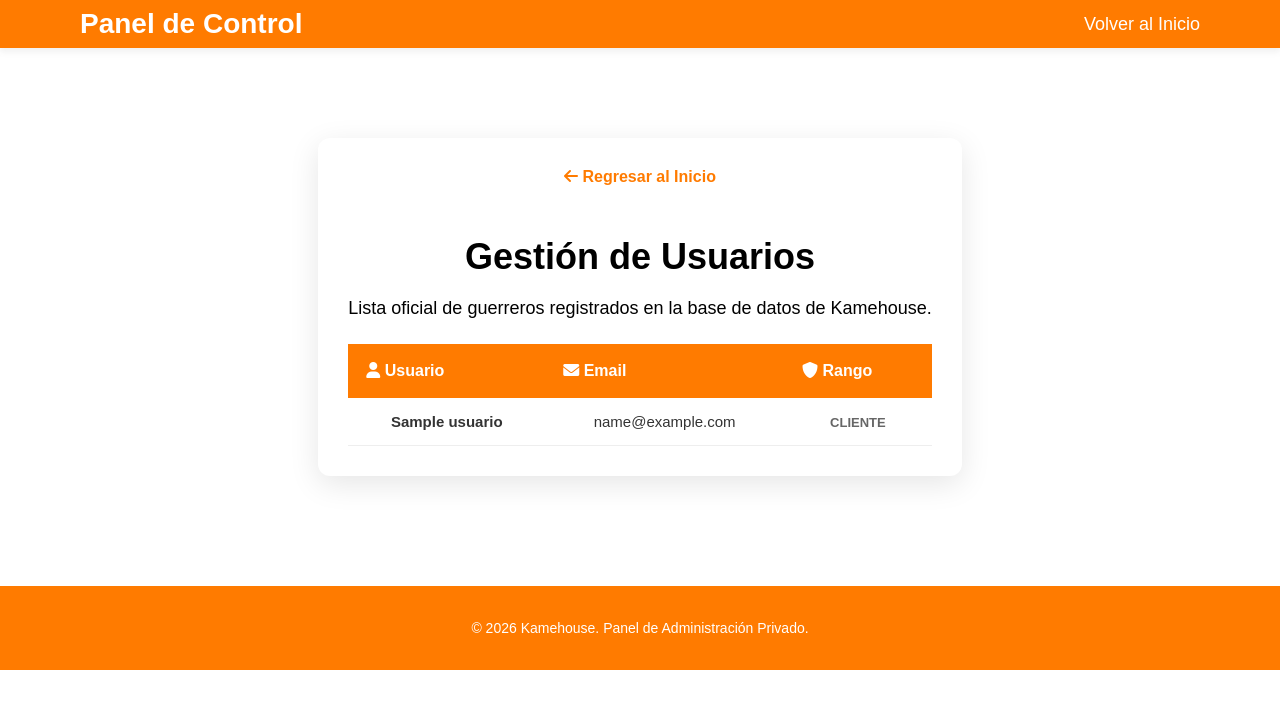
After one commit to YebeGOTY/programacion_III, a Flask app: template templates/panel_admin.html in a window 1280 px wide. The commit adds this page. Shown: the top 709 px of the page. Run offline with Flask 3, Linux system fonts and the light colour scheme; the template is opened without the code that fills it: most values are stand-ins (such as "Sample title", 1, 10 or a date in 2020).

Commit message:
panel de admin

```diff
--- a/app.py
+++ b/app.py
@@ -5,6 +5,7 @@ from pymongo import MongoClient
 from sendgrid import SendGridAPIClient
 from sendgrid.helpers.mail import Mail
 from itsdangerous import URLSafeTimedSerializer as Serializer
+from functools import wraps
 
 app = Flask(__name__)
 bcrypt = Bcrypt(app)
@@ -32,6 +33,16 @@ def enviar_email(destinatario, asunto, cuerpo):
         print(f"Correo enviado con éxito! Status code: {response.status_code}")
     except Exception as e:
         print(f"Error al enviar el correo: {e}")
+
+def admin_required(f):
+    @wraps(f)
+    def decorated_function(*args, **kwargs):
+        # Verificamos si hay sesión y si el rol es 'admin'
+        if 'usuario' not in session or session.get('role') != 'admin':
+            flash("Acceso denegado: Se requieren permisos de administrador.")
+            return redirect(url_for('pagina_principal'))
+        return f(*args, **kwargs)
+    return decorated_function
 
 @app.route('/')
 def home():
@@ -73,6 +84,7 @@ def login():
 
         if user and bcrypt.check_password_hash(user['contrasena'], contrasena):
             session['usuario'] = usuario
+            session['role'] = user.get('role', 'cliente')
             return redirect(url_for('pagina_principal'))
         else:
             flash("Usuario o contraseña incorrectos.")
@@ -135,6 +147,13 @@ def restablecer_contrasena(token):
 
     return render_template('restablecer_contrasena.html')
 
+@app.route('/admin')
+@admin_required # <--- Solo los admin pueden entrar aquí
+def panel_admin():
+    # Aquí puedes listar todos los usuarios registrados
+    todos_los_usuarios = list(collection.find())
+    return render_template('admin_panel.html', usuarios=todos_los_usuarios)
+
 @app.route('/logout')
 def logout():
     session.pop('usuario', None)
--- /dev/null
+++ b/static/panel_admin.css
@@ -0,0 +1,67 @@
+/* Contenedor principal del panel */
+.admin-table-container {
+    max-width: 1100px;
+    margin: 40px auto;
+    background: #ffffff;
+    padding: 30px;
+    border-radius: 12px;
+    box-shadow: 0 8px 30px rgba(0,0,0,0.1);
+}
+
+/* Estilos de la tabla */
+.admin-table {
+    width: 100%;
+    border-collapse: collapse;
+    margin-top: 25px;
+    background-color: white;
+}
+
+.admin-table th {
+    background-color: #ff7b00; /* Tu naranja característico */
+    color: white;
+    padding: 18px;
+    text-align: left;
+    font-size: 16px;
+    border: none;
+}
+
+.admin-table td {
+    padding: 15px;
+    border-bottom: 1px solid #eeeeee;
+    color: #333333;
+    font-size: 15px;
+}
+
+.admin-table tr:hover {
+    background-color: #fff8f2;
+}
+
+/* Etiquetas de rango */
+.badge-admin {
+    color: #ff7b00;
+    font-weight: bold;
+    background: #fff0e0;
+    padding: 5px 12px;
+    border-radius: 6px;
+    font-size: 13px;
+}
+
+.badge-cliente {
+    color: #666666;
+    font-weight: bold;
+    font-size: 13px;
+}
+
+/* Botón de regreso */
+.btn-volver {
+    display: inline-block;
+    margin-bottom: 20px;
+    color: #ff7b00;
+    text-decoration: none;
+    font-weight: bold;
+    transition: transform 0.3s ease;
+}
+
+.btn-volver:hover {
+    transform: translateX(-5px);
+}
--- /dev/null
+++ b/templates/panel_admin.html
@@ -0,0 +1,65 @@
+<!DOCTYPE html>
+<html lang="es">
+<head>
+    <meta charset="UTF-8">
+    <meta name="viewport" content="width=device-width, initial-scale=1.0">
+    <title>Kamehouse - Panel Admin</title>
+    <link rel="stylesheet" href="{{ url_for('static', filename='index.css') }}">
+    <link rel="stylesheet" href="{{ url_for('static', filename='panel_admin.css') }}">
+    <link rel="stylesheet" href="https://cdnjs.cloudflare.com/ajax/libs/font-awesome/6.0.0-beta3/css/all.min.css">
+</head>
+<body>
+    <header>
+        <nav class="navbar">
+            <div class="navbar-brand">
+                <h1>Panel de Control</h1>
+            </div>
+            <ul class="navbar-menu">
+                <li><a href="{{ url_for('pagina_principal') }}">Volver al Inicio</a></li>
+            </ul>
+        </nav>
+    </header>
+
+    <main class="main-container">
+        <div class="admin-table-container">
+            <a href="{{ url_for('pagina_principal') }}" class="btn-volver">
+                <i class="fas fa-arrow-left"></i> Regresar al Inicio
+            </a>
+
+            <div class="welcome-text">
+                <h2>Gestión de Usuarios</h2>
+                <p>Lista oficial de guerreros registrados en la base de datos de Kamehouse.</p>
+            </div>
+
+            <table class="admin-table">
+                <thead>
+                    <tr>
+                        <th><i class="fas fa-user"></i> Usuario</th>
+                        <th><i class="fas fa-envelope"></i> Email</th>
+                        <th><i class="fas fa-shield-alt"></i> Rango</th>
+                    </tr>
+                </thead>
+                <tbody>
+                    {% for u in usuarios %}
+                    <tr>
+                        <td><strong>{{ u.usuario }}</strong></td>
+                        <td>{{ u.email }}</td>
+                        <td>
+                            {% if u.get('role') == 'admin' %}
+                                <span class="badge-admin">ADMINISTRADOR</span>
+                            {% else %}
+                                <span class="badge-cliente">CLIENTE</span>
+                            {% endif %}
+                        </td>
+                    </tr>
+                    {% endfor %}
+                </tbody>
+            </table>
+        </div>
+    </main>
+
+    <footer>
+        <p>&copy; 2026 Kamehouse. Panel de Administración Privado.</p>
+    </footer>
+</body>
+</html>
```
Also changed, not shown: templates/index.html (+12 -1 lines).
